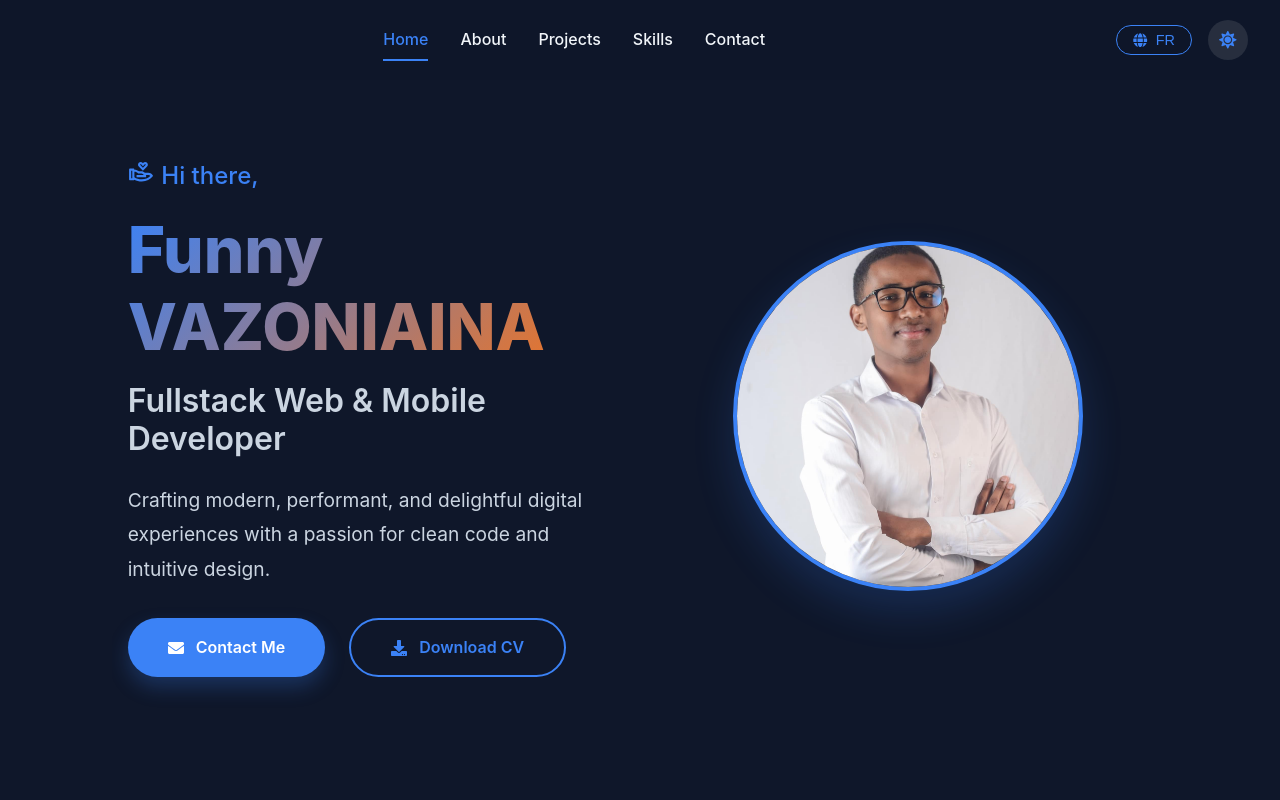
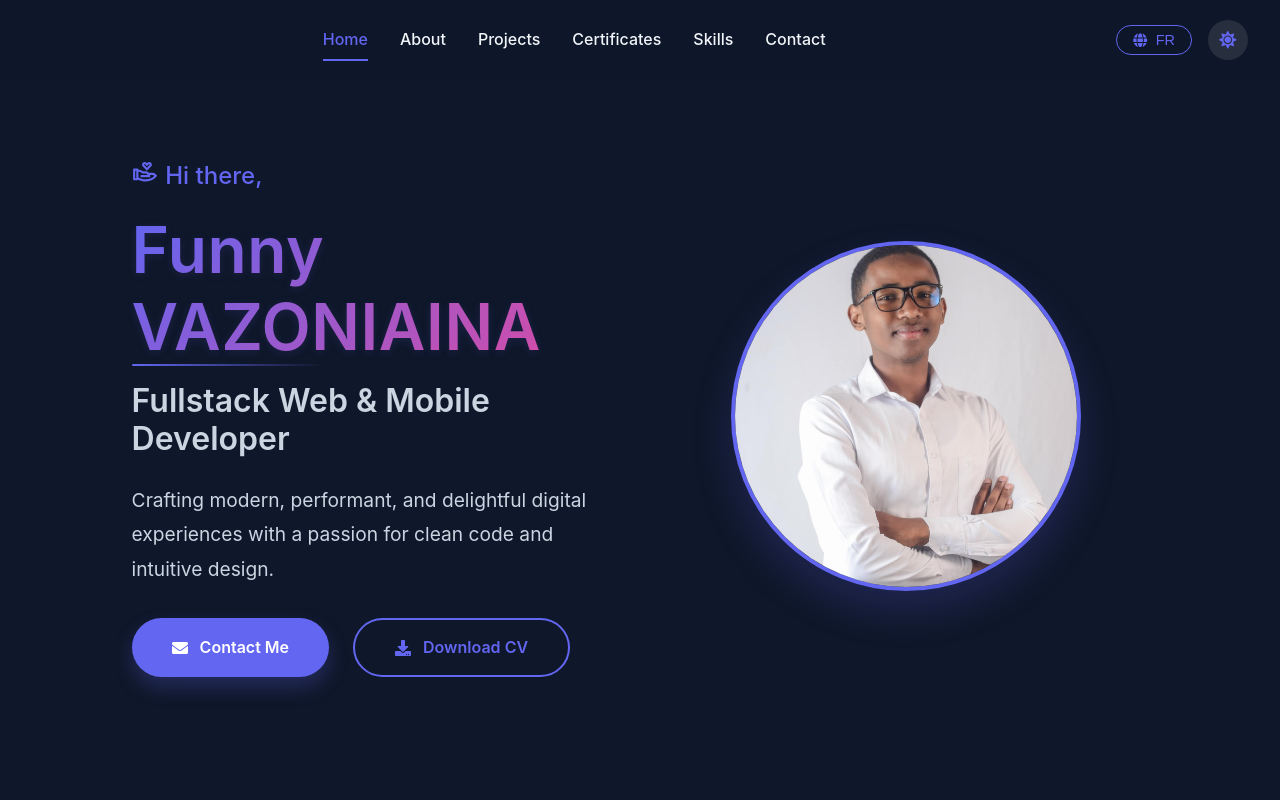
Before and after one commit to FunnyVazoniaina/portfolio-funny-vazoniaina, a React (Vite) app: page / in a window 1280 px wide. Shown: the top 800 px of the page. Built offline with nearby package versions, Linux system fonts and the light colour scheme.

Commit message:
Commit update color palette

```diff
--- a/src/App.jsx
+++ b/src/App.jsx
@@ -44,7 +44,7 @@ import {
 } from 'react-icons/si';
 import { DiJava } from 'react-icons/di';
 
-// Modern color palette
+// Modern color palette combining blue and purple tones
 const lightTheme = {
   background: '#f8fafc',
   backgroundAlt: '#f1f5f9',
@@ -52,12 +52,12 @@ const lightTheme = {
   textSecondary: '#334155',
   cardBackground: '#ffffff',
   shadow: '0 10px 30px rgba(0, 0, 0, 0.08)',
-  accent: '#3b82f6',
-  hover: '#2563eb',
-  secondary: '#f97316',
+  accent: '#4f46e5', // Indigo - entre bleu et violet
+  hover: '#3730a3', // Indigo plus foncé
+  secondary: '#2563eb', // Bleu royal - complément harmonieux
   success: '#10b981',
   error: '#ef4444',
-  border: 'rgba(0, 0, 0, 0.05)',
+  border: 'rgba(79, 70, 229, 0.1)',
 };
 
 const darkTheme = {
@@ -67,16 +67,19 @@ const darkTheme = {
   textSecondary: '#cbd5e1',
   cardBackground: '#1e293b',
   shadow: '0 10px 30px rgba(0, 0, 0, 0.3)',
-  accent: '#3b82f6',
-  hover: '#60a5fa',
-  secondary: '#f97316',
+  accent: '#6366f1', // Indigo plus clair
+  hover: '#4f46e5', // Indigo
+  secondary: '#3b82f6', // Bleu plus clair
   success: '#10b981',
   error: '#ef4444',
-  border: 'rgba(255, 255, 255, 0.1)',
+  border: 'rgba(99, 102, 241, 0.2)',
 };
 
 // Global styles
 const GlobalStyle = createGlobalStyle`
+
+  @import url('https://fonts.googleapis.com/css2?family=Poppins:wght@400;500;600;700&display=swap');
+
   * {
     margin: 0;
     padding: 0;
@@ -100,7 +103,6 @@ const GlobalStyle = createGlobalStyle`
     overflow-x: hidden;
     transition: background 0.3s ease, color 0.3s ease;
   }
-
   h1, h2, h3, h4, h5, h6 {
     font-weight: 700;
     line-height: 1.2;
@@ -294,16 +296,33 @@ const WavingHand = styled(motion.span)`
 
 const Name = styled(motion.h1)`
   font-size: 4rem;
-  font-weight: 800;
+  font-weight: 600; /* Réduit de 800 à 600 pour moins de graisse */
+  font-family: 'Poppins', 'Inter', sans-serif; /* Nouvelle police plus élégante */
   margin-bottom: 1rem;
-  background: linear-gradient(135deg, ${({ theme }) => theme.accent}, ${({ theme }) => theme.secondary});
+  background: linear-gradient(135deg, #6366f1, #ec4899);
   -webkit-background-clip: text;
   -webkit-text-fill-color: transparent;
+  text-shadow: 0 2px 10px rgba(99, 102, 241, 0.15);
+  letter-spacing: 0.01em; /* Légèrement positif pour plus d'espace entre les lettres */
+  position: relative;
+  display: inline-block;
+
+  &::after {
+    content: '';
+    position: absolute;
+    bottom: 0;
+    left: 0;
+    width: 40%;
+    height: 2px; /* Plus fin */
+    background: linear-gradient(90deg, #6366f1, transparent);
+    border-radius: 2px;
+  }
 
   @media (max-width: 768px) {
     font-size: 3rem;
   }
 `;
+
 
 const Role = styled(motion.h2)`
   font-size: 2rem;
--- a/src/components/Navbar.jsx
+++ b/src/components/Navbar.jsx
@@ -240,7 +240,7 @@ const Navbar = ({ toggleTheme, toggleLanguage, isDark }) => {
       setIsScrolled(window.scrollY > 50);
 
       // Determine active section based on scroll position
-      const sections = ['home', 'about', 'projects', 'skills', 'contact'];
+      const sections = ['home', 'about', 'projects', 'certificates', 'skills', 'contact'];
       const currentSection = sections.find(section => {
         const element = document.getElementById(section);
         if (element) {
@@ -274,9 +274,11 @@ const Navbar = ({ toggleTheme, toggleLanguage, isDark }) => {
     { name: t('home'), href: '#home' },
     { name: t('about'), href: '#about' },
     { name: t('projects'), href: '#projects' },
+    { name: t('certificates'), href: '#certificates' },
     { name: t('skills'), href: '#skills' },
     { name: t('contact'), href: '#contact' },
   ];
+
 
   const closeMenu = () => setIsOpen(false);
 
--- a/src/i18n.js
+++ b/src/i18n.js
@@ -28,7 +28,7 @@ const resources = {
       terms: "Terms",
       contactMe: "Contact Me",
       downloadCV: "Download CV",
-      viewProject: "View Project",
+      viewProject: "Live Demo",
 
       // Navbar
       home: "Home",
@@ -36,6 +36,9 @@ const resources = {
       projects: "Projects",
       skills: "Skills",
       contact: "Contact",
+      "certificates": "Certificates",
+
+
 
       // Greeting
       "Greeting,": "Hi there,",
@@ -107,6 +110,7 @@ const resources = {
       projects: "Projets",
       skills: "Compétences",
       contact: "Contact",
+      "certificates": "Certificats",
 
       // Greeting
       "Greeting,": "Bonjour,",
```
